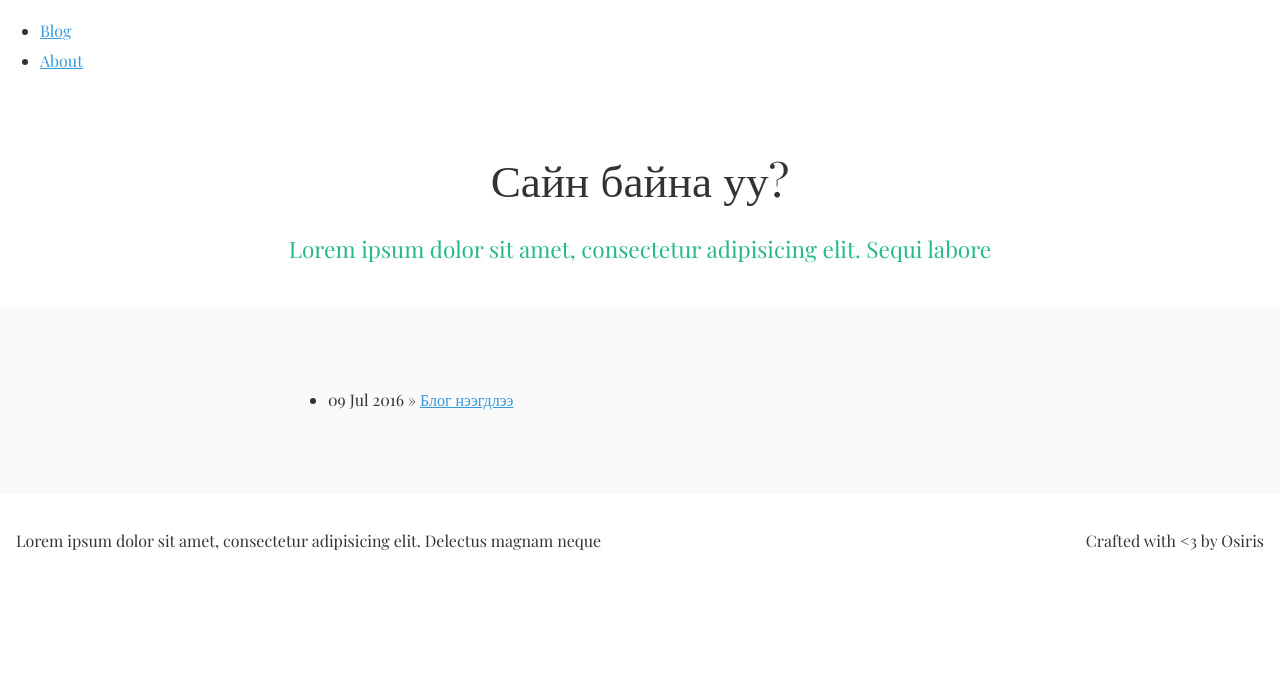
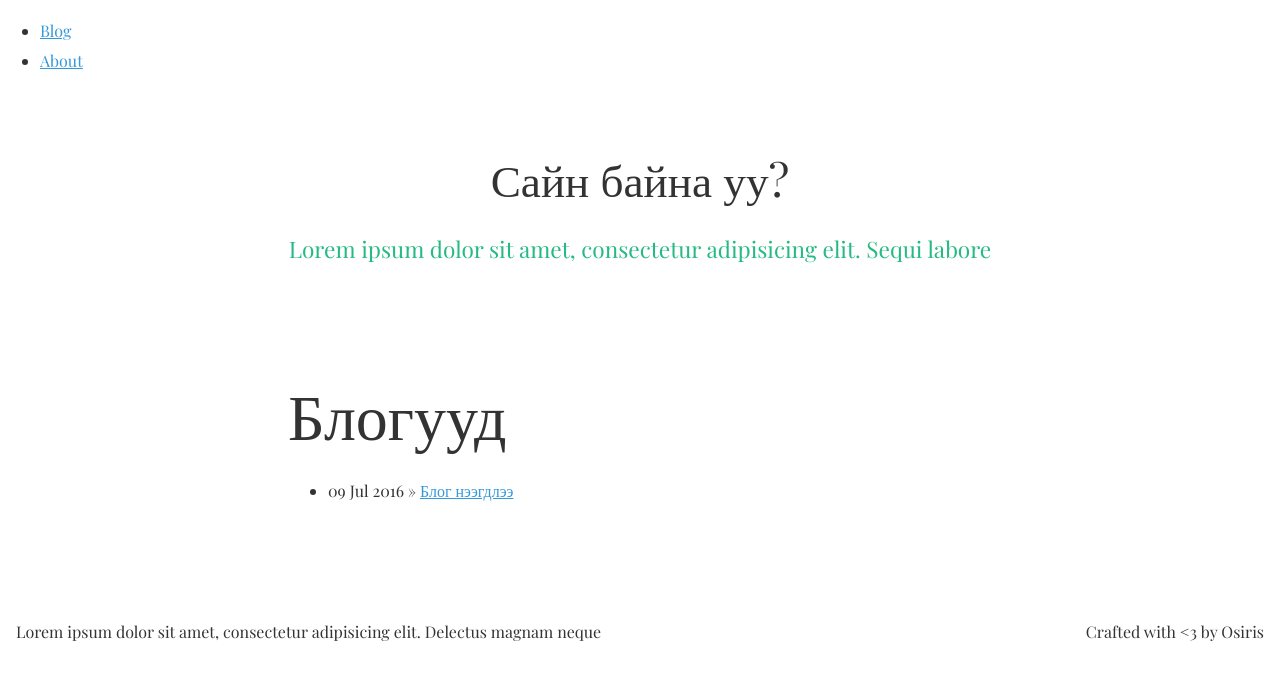
Before and after one commit to Ds3c-ctf-team/enkhee-Osiris.github.io-old, a Jekyll site: the page built from index.html, in a window 1280 px wide. Shown: the top 680 px of the page. Built offline with Jekyll 4.4.1, drawn with Linux system fonts in a browser that asks for light colours; some web fonts are replaced.

Commit message:
Update index

```diff
--- a/_layouts/default.html
+++ b/_layouts/default.html
@@ -27,8 +27,9 @@
 			</h4>
     	</div>
     </div>
-    <div class="bg--off-white py2">
+    <div class="py2">
     	<section class="measure p2" id="blogs">
+    		<h1>Блогууд</h1>
     		{{ content }}
     	</section>
     </div>
--- a/index.html
+++ b/index.html
@@ -2,7 +2,7 @@
 layout: default
 title: Энхээгийн хувийн блог
 ---
-<ul class="posts">
+<ul class="blogs">
     {% for post in site.posts %}
     <li><span>{{ post.date | date_to_string }}</span> &raquo; <a href="{{ post.url }}" title="{{ post.title }}">{{ post.title }}</a></li>
     {% endfor %}
```
Also changed, not shown: 2 other files.
